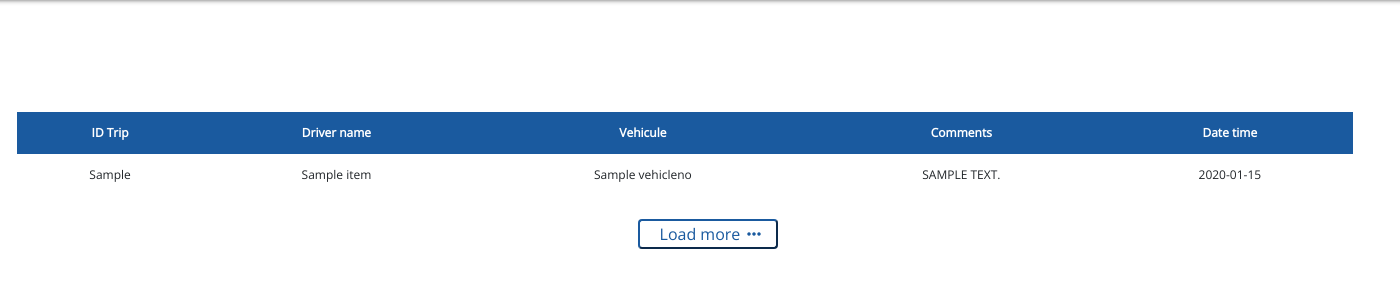
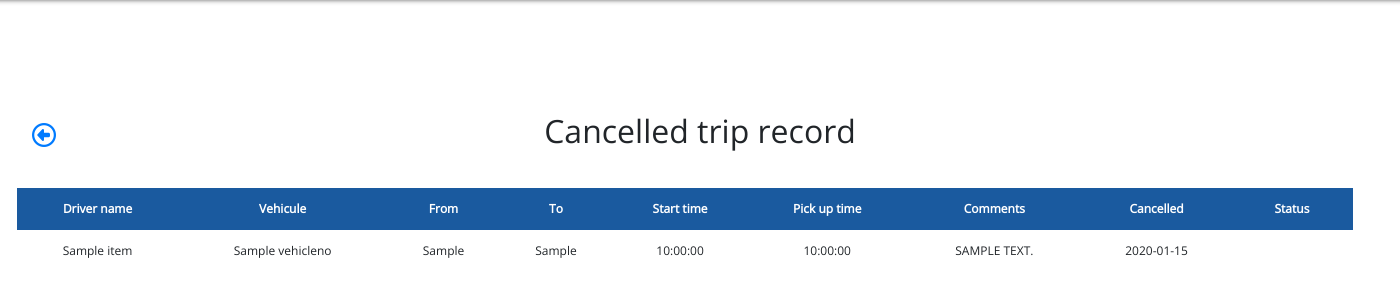
Before and after one commit to mendrika-ops/mautourco-suivi-vehicule, a Django app: template src/suiviVehicule/templates/suiviVehicule/logrecord.html in a window 1400 px wide. Shown: the part 100-400 px from the top of the page. Run offline with Django 3.2, Linux system fonts and the light colour scheme; the template is opened without the code that fills it: most values are stand-ins (such as "Sample title", 1, 10 or a date in 2020); some libraries are stand-ins or nearby versions.

Commit message:
fix loag history and cancel trip option

```diff
--- a/src/main/static/graph.js
+++ b/src/main/static/graph.js
@@ -1,5 +1,4 @@
 var graph = JSON.parse($('#myChart').attr('data'));
-console.log("COUCOU ",graph['label'])
 
 var xValues = graph['label'];
 var yValues = graph['data'];
--- a/src/main/static/sass/dist/style.css
+++ b/src/main/static/sass/dist/style.css
@@ -217,3 +217,12 @@
       transform: rotate(360deg);
   }
 }
+
+.title-rec {
+  align-items: center;
+  margin-bottom: 30px;
+}
+
+.title-rec .title-rec-head {
+  text-align: center;
+}
--- a/src/suiviVehicule/models.py
+++ b/src/suiviVehicule/models.py
@@ -130,6 +130,9 @@ class Recordcommenttrajet(models.Model):
     ToPlace = models.CharField(max_length=150)
     trip_start_time = models.TimeField()
     trip_start_date = models.CharField(max_length=15, null=False)
+    pick_up_time = models.TimeField()
+    status = models.CharField(max_length=100, null=True)
+    couleur = models.CharField(max_length=100, null=True)
     daterecord = models.DateField()
     etat = models.IntegerField(default=0)
 
--- a/src/suiviVehicule/templates/suiviVehicule/logrecord.html
+++ b/src/suiviVehicule/templates/suiviVehicule/logrecord.html
@@ -35,25 +35,43 @@
  </div>
 <div class="main">
     <div class="list">
+        <div class="title-rec row">
+            <div class="col-md-1 icon ">
+               <a href="/dashboard" ><i class="fa-regular fa-circle-left fa-xl"></i></a>
+            </div>
+            <div class="col-md-10 title-rec-head">
+                <h2>Cancelled trip record</h2>
+            </div>
+        </div>
         <div class="row table-responsive">
             <table class="table table-borderless col-md-12">
                 <thead>
                   <tr>
-                    <th scope="col">ID Trip</th>
-                    <th scope="col">Driver name</th>
+                   <th scope="col">Driver name</th>
                     <th scope="col">Vehicule</th>
+                    <th scope="col">From</th>
+                    <th scope="col">To</th>
+                    <th scope="col">Start time</th>
+                    <th scope="col">Pick up time</th>
                     <th scope="col">Comments</th>
-                    <th scope="col">Date time</th>
+                    <th scope="col">Cancelled</th>
+                    <th scope="col">Status</th>
                   </tr>
                 </thead>
                 <tbody>
                 {% for item in data_list %}
                 <tr>
-                    <td style="text-align: center;">{{ item.id_trip }}</td>
                     <td style="text-align: center;">{{ item.driver_oname }}</td>
                     <td style="text-align: center;">{{ item.vehicleno }}</td>
+                    <td style="text-align: center;">{{ item.FromPlace }}</td>
+                    <td style="text-align: center;">{{ item.ToPlace }}</td>
+                    <td style="text-align: center;">{{ item.trip_start_time|date:"H:i:s " }}</td>
+                    <td style="text-align: center;">{{ item.pick_up_time |date:"H:i:s" }}</td>
                     <td style="text-align: center;text-transform: uppercase;">{{ item.comment }}</td>
                     <td style="text-align: center;">{{ item.daterecord }}</td>
+                    <td class="list-action">
+                        <button class="btn btn-outline-success action" style="color:white;background-color:{{ item.couleur }}">Cancel</button>
+                    </td>
                 </tr>
                 {% endfor %}
                 </tbody>
@@ -73,9 +91,9 @@
             {% endfor %}
 
         <div class="list-footer">
-            <a href="/dashboard?loadmore={{ load_value }}" class="btn" >
+          <!--  <a href="/record/listes?page={{ load_value }}" class="btn" >
                 <button name="loadmore" value="" >Load more <i class="fa-solid fa-ellipsis-vertical fa-rotate-90"></i></button>
-            </a>
+            </a>-->
         </div>
     </div>
 </div>
```
Also changed, not shown: script.sql (+21 -15 lines).
